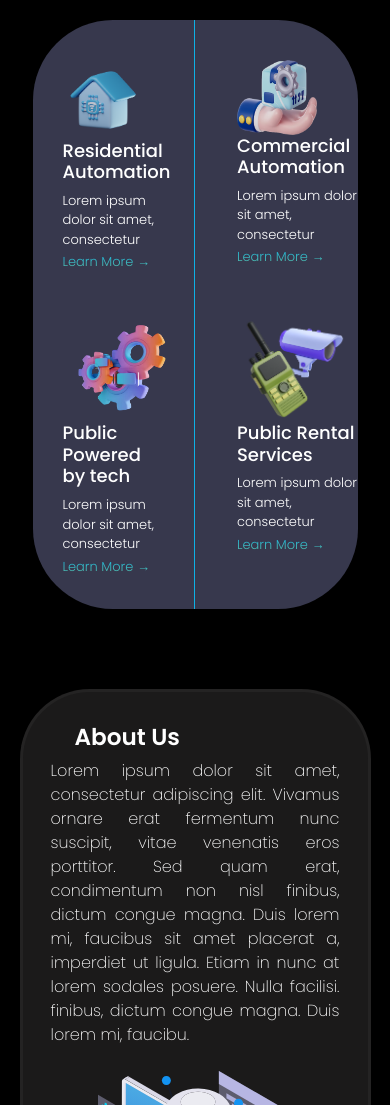
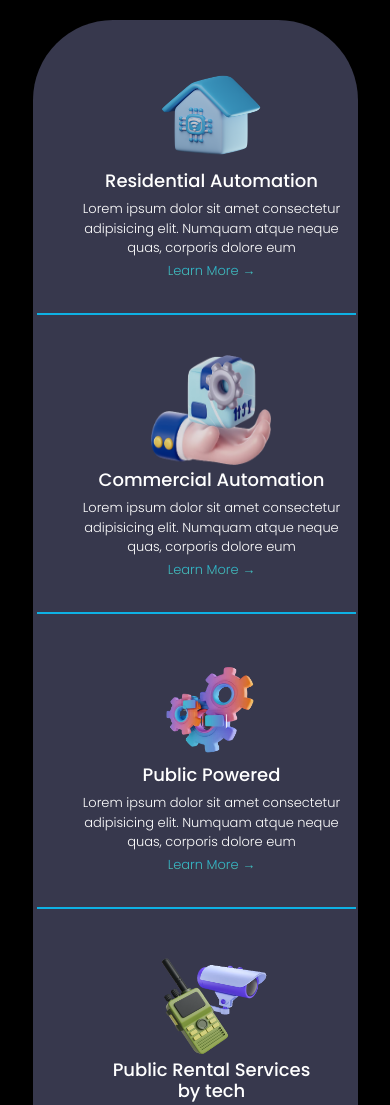
Before and after one commit to sanincp/prago, a plain HTML site: page index.html in a window 390 px wide. Shown: the part 580-1685 px from the top of the page. Drawn offline with nearby package versions, Linux system fonts and the light colour scheme.

Commit message:
home update

```diff
--- a/index.html
+++ b/index.html
@@ -91,54 +91,50 @@
 
   <div class="solutions solution-sm col-10 mx-auto">
     <div class="row">
-      <div class="solution-items col-6 hover-start">
-        <img src="Img/solution icons/icn-1.png" width="80px" height="80px" class="solution-icn-home" alt="">
-        <h5 class="solution-h5">Residential <br> Automation</h5>
-        <p class="solution-para-home">
-          Lorem ipsum dolor sit
-          amet, consectetur
+      <div class="solution-items col-11 text-center" style="border-right: 0px; border-bottom: 2px solid #0EB1E4 !important ; margin-left: 1rem !important;">
+        <img src="Img/solution icons/icn-1.png" width="120px" height="110px" class="solution-icn-home" alt="">
+        <h5 class="solution-h5 text-center">Residential
+          Automation</h5>
+        <p class="solution-para-home text-center">
+          Lorem ipsum dolor sit amet consectetur adipisicing elit. Numquam atque neque quas, corporis dolore eum
         </p>
         <a href="" class="solution-box-link text-decoration-none">Learn More &#8594;</a>
       </div>
 
-      <div class="solution-items  col-6" style="border: 0;">
-        <img src="Img/solution icons/icn-2.png" width="80px" height="75px" class="solution-icn-home" alt="">
-        <h5 class="solution-h5">Commercial <br>Automation</h5>
-        <p class="solution-para-home">
-          Lorem ipsum dolor sit
-          amet, consectetur
-        </p>
-        <a href="" class="solution-box-link text-decoration-none ">Learn More &#8594;</a>
-      </div>
-    </div>
-
-    <div class="row solution-sm-row2">
-      <div class="solution-items col-6">
-        <img src="Img/solution icons/icn-4.png" width="120px" height="110px" class="solution-icn-home" alt="">
-        <h5 class="solution-h5">Public Powered <br>
-          by tech</h5>
-        <p class="solution-para-home">
-          Lorem ipsum dolor sit
-          amet, consectetur
+      <div class="solution-items col-11 text-center" style="border-right: 0px; border-bottom: 2px solid #0EB1E4 !important ; margin-left: 1rem !important;">
+        <img src="Img/solution icons/icn-2.png" width="120px" height="110px" class="solution-icn-home" alt="">
+        <h5 class="solution-h5 text-center pt-1">Commercial  Automation</h5>
+        <p class="solution-para-home text-center">
+          Lorem ipsum dolor sit amet consectetur adipisicing elit. Numquam atque neque quas, corporis dolore eum
         </p>
         <a href="" class="solution-box-link text-decoration-none">Learn More &#8594;</a>
       </div>
 
-      <div class="solution-items hover-last col-6" style="border: 0;">
-        <img src="Img/solution icons/icn-5.png" width="110px" height="110px" class="solution-icn-home" alt="">
-        <h5 class="solution-h5">Public Rental <br>
-          Services</h5>
-        <p class="solution-para-home">
-          Lorem ipsum dolor sit
-          amet, consectetur
+
+      <div class="solution-items col-11 text-center" style="border-right: 0px; border-bottom: 2px solid #0EB1E4 !important ; margin-left: 1rem !important;">
+        <img src="Img/solution icons/icn-4.png" width="120px" height="110px" class="solution-icn-home" alt="">
+        <h5 class="solution-h5 text-center">Public Powered <br></h5>
+        <p class="solution-para-home text-center">
+          Lorem ipsum dolor sit amet consectetur adipisicing elit. Numquam atque neque quas, corporis dolore eum
         </p>
         <a href="" class="solution-box-link text-decoration-none">Learn More &#8594;</a>
       </div>
-    </div>
 
+      <div class="solution-items col-11 text-center" style="border-right: 0px; border-bottom: 0px !important ; margin-left: 1rem !important;">
+        <img src="Img/solution icons/icn-5.png" width="120px" height="110px" class="solution-icn-home" alt="">
+        <h5 class="solution-h5 text-center">Public Rental Services <br>
+          by tech</h5>
+        <p class="solution-para-home text-center">
+          Lorem ipsum dolor sit amet consectetur adipisicing elit. Numquam atque neque quas, corporis dolore eum
+        </p>
+        <a href="" class="solution-box-link text-decoration-none">Learn More &#8594;</a>
+      </div>
+
+  </div>
   </div>
 
   <div class="solutions solution-lg col-9 row mx-auto">
+
     <div class="solution-items col-lg-3 col-sm-6 hover-start">
       <img src="Img/solution icons/icn-1.png" width="110px" height="110px" class="solution-icn-home" alt="">
       <h5 class="solution-h5">Residential <br> Automation</h5>
--- a/style.css
+++ b/style.css
@@ -776,9 +776,6 @@ nav{
     .solution-box-link{
       font-size: 13px;
     }
-    .solution-sm-row2 .solution-items{
-      margin-top: -2rem;
-    }
     .solution-lg{
       display: none;
     }
@@ -847,6 +844,9 @@ nav{
     }
     .client-review-div img{
       width: 100px;
+    }
+    .landing-home-automation{
+      background-size: auto;
     }
     .landing{
       background-repeat: no-repeat;
```
